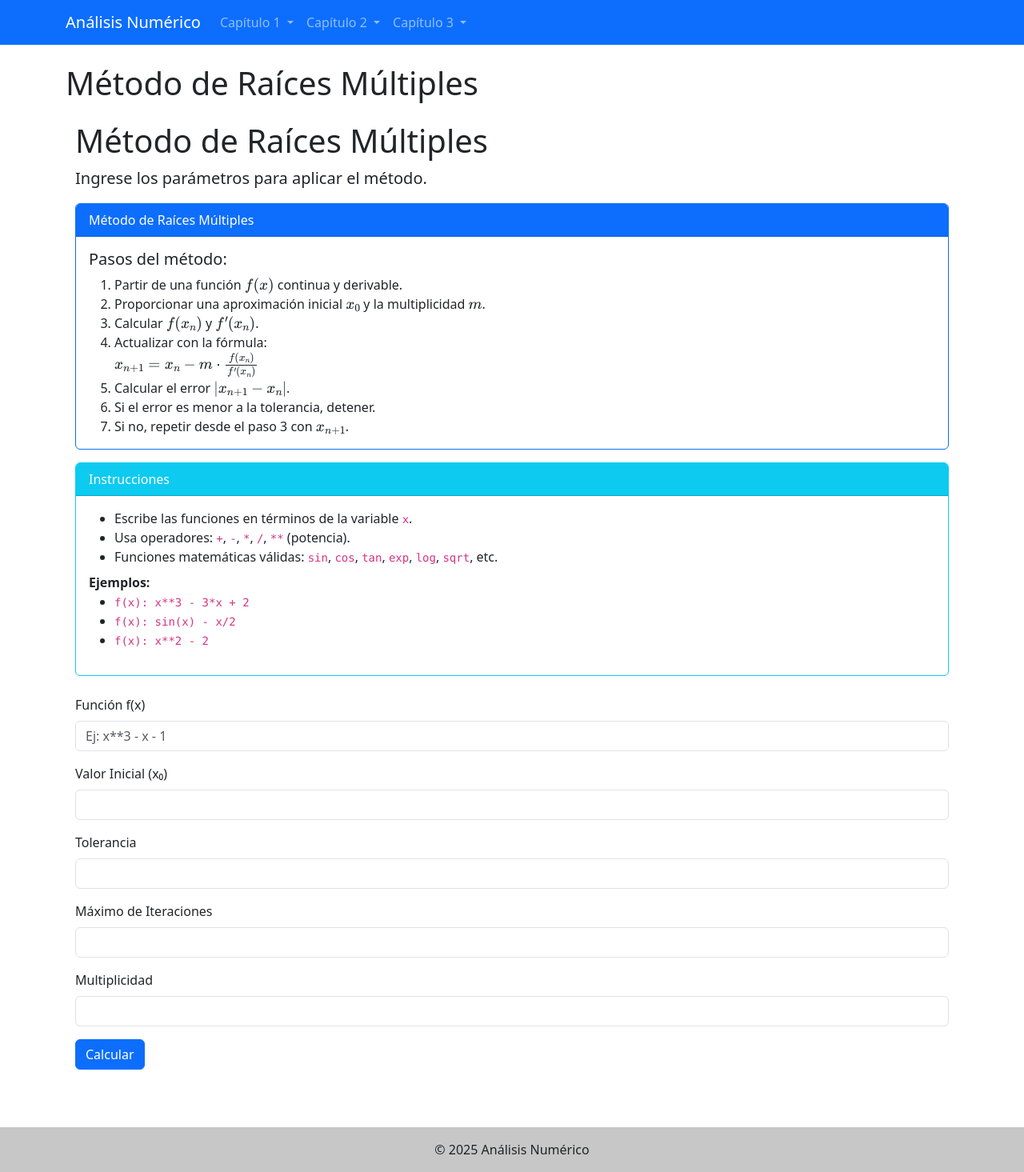
After one commit to camilomonsalvem/Analisis-Numerico, a Django app: page /capitulo1/raices_multiples/ in a window 1280 px wide. The commit adds this page. Shown: the whole page at 80% size. Run offline with Django 5.2, Linux system fonts and the light colour scheme.

Commit message:
Raices Multiples

```diff
--- a/metodos_numericos/urls.py
+++ b/metodos_numericos/urls.py
@@ -12,6 +12,8 @@ urlpatterns = [
     path('capitulo1/biseccion/', views.biseccion_view, name='biseccion'),
     path('capitulo1/regla-falsa/', views.regla_falsa_view, name='regla_falsa'),
     path('capitulo1/punto-fijo/', views.punto_fijo_view, name='punto_fijo'),
+    path('capitulo1/raices_multiples/', views.raices_multiples_view, name='raices_multiples'),
+
 
 
     # Capítulo 2
--- a/metodos_numericos/utils/__init__.py
+++ b/metodos_numericos/utils/__init__.py
@@ -2,11 +2,13 @@ from .Biseccion import biseccion
 from .Grafico import generar_grafica
 from .ReglaFalsa import regla_falsa
 from .PuntoFijo import punto_fijo
+from .RaicesMultiples import raices_multiples
 
 __all__ = [
     "biseccion",
     "generar_grafica",
     "regla_falsa",
     "punto_fijo",
+    "raices_multiples",
 
 ]
--- a/metodos_numericos/views.py
+++ b/metodos_numericos/views.py
@@ -1,5 +1,5 @@
 from django.shortcuts import render
-from .utils import biseccion, generar_grafica, regla_falsa, punto_fijo
+from .utils import biseccion, generar_grafica, regla_falsa, punto_fijo, raices_multiples
 def index(request):
     """Vista de la página principal."""
     return render(request, 'home/index.html')
@@ -124,3 +124,37 @@ def punto_fijo_view(request):
             context['error'] = f"Error: {str(e)}"
 
     return render(request, 'capitulo1/punto_fijo.html', context)
+
+def raices_multiples_view(request):
+    """
+    Vista para el método de Raíces Múltiples.
+    """
+
+    context = {
+        'title': 'Método de Raíces Múltiples'
+    }
+
+    if request.method == 'POST':
+        try:
+            # Obtener datos del formulario
+            function_f = request.POST.get('function_f')
+            x0 = float(request.POST.get('x0'))
+            tolerancia = float(request.POST.get('tolerancia'))
+            max_iter = int(request.POST.get('max_iter'))
+            multiplicidad = int(request.POST.get('multiplicidad'))
+
+            # Ejecutar el método
+            resultado = raices_multiples(function_f, x0, tolerancia, max_iter, multiplicidad)
+
+            # Revisar si hubo error
+            if not resultado.get('success', False):
+                context['error'] = resultado.get('error', 'Error desconocido')
+                return render(request, 'capitulo1/raices_multiples.html', context)
+
+            # Agregar resultados al contexto
+            context['resultado'] = resultado
+
+        except Exception as e:
+            context['error'] = f"Error: {str(e)}"
+
+    return render(request, 'capitulo1/raices_multiples.html', context)
--- /dev/null
+++ b/templates/capitulo1/raices_multiples.html
@@ -0,0 +1,124 @@
+{% extends 'layouts/base.html' %}
+
+{% block title %}Raíces Múltiples{% endblock %}
+
+{% block content %}
+<div class="container mt-4">
+    <h1>Método de Raíces Múltiples</h1>
+    <p class="lead">Ingrese los parámetros para aplicar el método.</p>
+
+    <!-- PASOS DEL MÉTODO -->
+    <div class="card border-primary mb-3">
+        <div class="card-header bg-primary text-white">Método de Raíces Múltiples</div>
+        <div class="card-body">
+            <h5 class="card-title">Pasos del método:</h5>
+            <ol class="mb-0">
+                <li>Partir de una función \( f(x) \) continua y derivable.</li>
+                <li>Proporcionar una aproximación inicial \( x_0 \) y la multiplicidad \( m \).</li>
+                <li>Calcular \( f(x_n) \) y \( f'(x_n) \).</li>
+                <li>Actualizar con la fórmula:<br>
+                    \( x_{n+1} = x_n - m \cdot \frac{f(x_n)}{f'(x_n)} \)
+                </li>
+                <li>Calcular el error \( |x_{n+1} - x_n| \).</li>
+                <li>Si el error es menor a la tolerancia, detener.</li>
+                <li>Si no, repetir desde el paso 3 con \( x_{n+1} \).</li>
+            </ol>
+        </div>
+    </div>
+
+    <!-- INSTRUCCIONES -->
+    <div class="card border-info mb-4">
+        <div class="card-header bg-info text-white">Instrucciones</div>
+        <div class="card-body">
+            <ul class="mb-0">
+                <li>Escribe las funciones en términos de la variable <code>x</code>.</li>
+                <li>Usa operadores: <code>+</code>, <code>-</code>, <code>*</code>, <code>/</code>, <code>**</code> (potencia).</li>
+                <li>Funciones matemáticas válidas: <code>sin</code>, <code>cos</code>, <code>tan</code>, <code>exp</code>, <code>log</code>, <code>sqrt</code>, etc.</li>
+            </ul>
+            <p class="mt-2 mb-0"><strong>Ejemplos:</strong></p>
+            <ul>
+                <li><code>f(x): x**3 - 3*x + 2</code></li>
+                <li><code>f(x): sin(x) - x/2</code></li>
+                <li><code>f(x): x**2 - 2</code></li>
+            </ul>
+        </div>
+    </div>
+
+    <!-- Mostrar errores si existen -->
+    {% if error %}
+        <div class="alert alert-danger" role="alert">
+            {{ error }}
+        </div>
+    {% endif %}
+
+    <!-- Formulario -->
+    <form method="POST">
+        {% csrf_token %}
+
+        <div class="mb-3">
+            <label for="function_f" class="form-label">Función f(x)</label>
+            <input type="text" class="form-control" id="function_f" name="function_f" placeholder="Ej: x**3 - x - 1" required>
+        </div>
+
+        <div class="mb-3">
+            <label for="x0" class="form-label">Valor Inicial (x₀)</label>
+            <input type="number" step="any" class="form-control" id="x0" name="x0" required>
+        </div>
+
+        <div class="mb-3">
+            <label for="tolerancia" class="form-label">Tolerancia</label>
+            <input type="number" step="any" class="form-control" id="tolerancia" name="tolerancia" required>
+        </div>
+
+        <div class="mb-3">
+            <label for="max_iter" class="form-label">Máximo de Iteraciones</label>
+            <input type="number" class="form-control" id="max_iter" name="max_iter" required>
+        </div>
+
+        <div class="mb-3">
+            <label for="multiplicidad" class="form-label">Multiplicidad</label>
+            <input type="number" class="form-control" id="multiplicidad" name="multiplicidad" required>
+        </div>
+
+        <button type="submit" class="btn btn-primary">Calcular</button>
+    </form>
+
+    <!-- Resultados -->
+    {% if resultado %}
+        <hr>
+        <h3>Resultado</h3>
+        <p><strong>Raíz aproximada:</strong> {{ resultado.resultado_principal }}</p>
+        <p><strong>Error final:</strong> {{ resultado.error }}</p>
+        <p><strong>Convergencia:</strong> {{ resultado.convergencia|yesno:"Sí,No" }}</p>
+        <p><strong>Iteraciones:</strong> {{ resultado.num_iteraciones }}</p>
+
+        <h4 class="mt-4">Detalle de Iteraciones</h4>
+        <div class="table-responsive">
+            <table class="table table-bordered table-striped">
+                <thead class="table-dark">
+                    <tr>
+                        <th>Iteración</th>
+                        <th>x</th>
+                        <th>f(x)</th>
+                        <th>f'(x)</th>
+                        <th>x siguiente</th>
+                        <th>Error</th>
+                    </tr>
+                </thead>
+                <tbody>
+                    {% for i in resultado.iteraciones %}
+                        <tr>
+                            <td>{{ i.iteracion }}</td>
+                            <td>{{ i.valor }}</td>
+                            <td>{{ i.f_x }}</td>
+                            <td>{{ i.f_prime_x }}</td>
+                            <td>{{ i.x_siguiente }}</td>
+                            <td>{{ i.error }}</td>
+                        </tr>
+                    {% endfor %}
+                </tbody>
+            </table>
+        </div>
+    {% endif %}
+</div>
+{% endblock %}
--- a/templates/home/index.html
+++ b/templates/home/index.html
@@ -20,6 +20,8 @@
                     <li class="list-group-item">Bisección</li>
                     <li class="list-group-item">Regla Falsa</li>
                     <li class="list-group-item">punto fijo</li>
+                    <li class="list-group-item">Raices Multiples</li>
+
                 </ul>
                 <a href="{% url 'metodos_numericos:capitulo1' %}" class="btn btn-primary">Ir al Capítulo 1</a>
             </div>
--- a/templates/layouts/header.html
+++ b/templates/layouts/header.html
@@ -15,6 +15,7 @@
                             <li><a class="dropdown-item" href="{% url 'metodos_numericos:biseccion' %}">Bisección</a></li>
                             <li><a class="dropdown-item" href="{% url 'metodos_numericos:regla_falsa' %}">Regla Falsa</a></li>
                             <li><a class="dropdown-item" href="{% url 'metodos_numericos:punto_fijo' %}">Punto Fijo</a></li>
+                            <li><a class="dropdown-item" href="{% url 'metodos_numericos:raices_multiples' %}">Raices Multiples</a></li>
                         </ul>
                     </li>
                     <li class="nav-item dropdown">
```
Also changed, not shown: metodos_numericos/utils/RaicesMultiples.py (+109 -34 lines), templates/capitulo1/index.html (+10 -0 lines), templates/capitulo2/index.html (added, +24 -0 lines).
